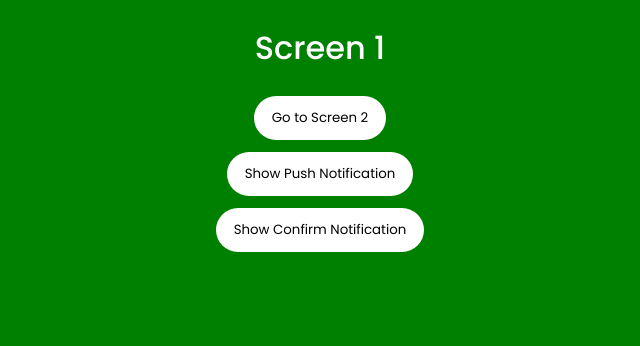
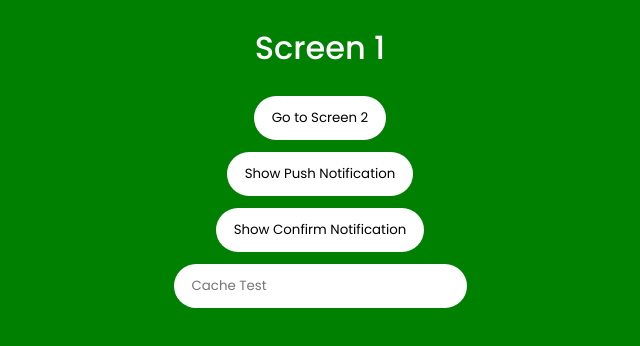
Before and after one commit to schwiftycode/react-pwa-components, a React (Create React App) app: page / in a window 1280 px wide. Shown: the top 346 px of the page, without its empty margins (320-960 px from the left). Built offline with nearby package versions, Linux system fonts and the light colour scheme.

Commit message:
Organized Screens

```diff
--- a/src/App.jsx
+++ b/src/App.jsx
@@ -1,90 +1,16 @@
 import React, { useRef } from 'react';
 import ScreenSwitcher from './components/ScreenSwitcher';
-import Animations from './components/Scripts/Animations';
-import Easings from './components/Scripts/Easings';
-import Notifications from './components/Notification/Notifications';
+import { First, Second } from './screens';
 
 import './App.css';
 
 function App() {
-  const pageStyle = {
-    height: '100%',
-    display: 'flex',
-    flexDirection: 'column',
-    alignItems: 'center',
-  }
-  const pageHeaderStyle = {
-    color: 'white',
-    marginTop: 24,
-    marginBottom: 12,
-    fontWeight: 500,
-  }
-  const buttonStyle = {
-    padding: 12,
-    paddingLeft: 18,
-    paddingRight: 18,
-    border: 'none',
-    background: 'white',
-    color: 'black',
-    borderRadius: 500,
-    marginTop: 12,
-    cursor: 'pointer',
-  }
   const switcher = useRef(null);
 
-  const screen1 = <div style={{
-    ...pageStyle,
-    background: 'green',
-  }}>
-    <h1 style={pageHeaderStyle}>Screen 1</h1>
+  const screen1 = <First switcher={switcher} />
 
-    {/** Go to Screen 2 Button */}
-    <input type='button' style={buttonStyle} value="Go to Screen 2" onClick={_ => {
-      switcher.current.navigate('Screen2', Animations.SlideFromRight, 200, Easings.easeInOutQuart);
-    }} />
+  const screen2 = <Second switcher={switcher} />
 
-    {/** Show Push Notification Button */}
-    <input type='button' style={buttonStyle} value="Show Push Notification" onClick={_ => {
-      Notifications.show('Test Notification',
-        'This is a test notification showing normal notifications',
-        {
-          darkMode: true
-        }
-      )
-    }} />
-
-    {/** Show Confirm Notification Button */}
-    <input type='button' style={buttonStyle} value="Show Confirm Notification" onClick={_ => {
-      Notifications.showConfirm('Test Confirm Notification',
-        'This is a test notification showing how confirm notifications work',
-        _ => {
-          console.log('Confirm Clicked')
-        },
-        _ => {
-          console.log('Dismiss Clicked')
-        },
-        {
-          darkMode: true,
-          confirmTitle: 'Okay',
-          dismissTitle: 'Nope'
-        }
-      )
-    }} />
-
-  </div>
-
-  const screen2 = <div style={{
-    ...pageStyle,
-    background: 'blue',
-  }}>
-    <h1 style={pageHeaderStyle}>Screen 2</h1>
-
-    {/** Go to Screen 1 Button */}
-    <input type='button' style={buttonStyle} value="Go to Screen 1" onClick={_ => {
-      switcher.current.navigate('Screen1', Animations.SlideFromLeft, 200, Easings.easeInOutQuart);
-    }} />
-
-  </div>
   return (
     <div className="App" id="App">
       <ScreenSwitcher ref={switcher} screens={{
--- /dev/null
+++ b/src/screens/First/index.jsx
@@ -0,0 +1,57 @@
+import React, { useRef, useState } from 'react';
+import ScreenSwitcher from '../../components/ScreenSwitcher';
+import Animations from '../../components/Scripts/Animations';
+import Easings from '../../components/Scripts/Easings';
+import Notifications from '../../components/Notification/Notifications';
+
+import '../style.scss';
+
+const First = props => {
+    const [inputValue, setInputValue] = useState('');
+
+    return (
+        <div className="page" style={{
+            background: 'green',
+        }}>
+            <h1>Screen 1</h1>
+
+            {/** Go to Screen 2 Button */}
+            <input type='button' value="Go to Screen 2" onClick={_ => {
+                props.switcher.current.navigate('Screen2', Animations.SlideFromRight, 200, Easings.easeInOutQuart);
+            }} />
+
+            {/** Show Push Notification Button */}
+            <input type='button' value="Show Push Notification" onClick={_ => {
+                Notifications.show('Test Notification',
+                    'This is a test notification showing normal notifications',
+                    {
+                        darkMode: true
+                    }
+                )
+            }} />
+
+            {/** Show Confirm Notification Button */}
+            <input type='button' value="Show Confirm Notification" onClick={_ => {
+                Notifications.showConfirm('Test Confirm Notification',
+                    'This is a test notification showing how confirm notifications work',
+                    _ => {
+                        console.log('Confirm Clicked')
+                    },
+                    _ => {
+                        console.log('Dismiss Clicked')
+                    },
+                    {
+                        darkMode: true,
+                        confirmTitle: 'Okay',
+                        dismissTitle: 'Nope'
+                    }
+                )
+            }} />
+
+            <input type="text" value={inputValue} placeholder="Cache Test" onChange={e => setInputValue(e.target.value)} />
+
+        </div>
+    )
+}
+
+export default First;
--- /dev/null
+++ b/src/screens/Second/index.jsx
@@ -0,0 +1,49 @@
+import React, { useRef } from 'react';
+import ScreenSwitcher from '../../components/ScreenSwitcher';
+import Animations from '../../components/Scripts/Animations';
+import Easings from '../../components/Scripts/Easings';
+import Notifications from '../../components/Notification/Notifications';
+
+import '../style.scss';
+
+const Second = props => {
+    const pageStyle = {
+        height: '100%',
+        display: 'flex',
+        flexDirection: 'column',
+        alignItems: 'center',
+    }
+    const pageHeaderStyle = {
+        color: 'white',
+        marginTop: 24,
+        marginBottom: 12,
+        fontWeight: 500,
+    }
+    const buttonStyle = {
+        padding: 12,
+        paddingLeft: 18,
+        paddingRight: 18,
+        border: 'none',
+        background: 'white',
+        color: 'black',
+        borderRadius: 500,
+        marginTop: 12,
+        cursor: 'pointer',
+    }
+    return (
+        <div style={{
+            ...pageStyle,
+            background: 'blue',
+        }}>
+            <h1 style={pageHeaderStyle}>Screen 2</h1>
+
+            {/** Go to Screen 1 Button */}
+            <input type='button' style={buttonStyle} value="Go to Screen 1" onClick={_ => {
+                props.switcher.current.navigate('Screen1', Animations.SlideFromLeft, 200, Easings.easeInOutQuart);
+            }} />
+
+        </div>
+    )
+}
+
+export default Second;
--- /dev/null
+++ b/src/screens/index.jsx
@@ -0,0 +1,7 @@
+import First from './First';
+import Second from './Second';
+
+export {
+    First,
+    Second
+}
--- /dev/null
+++ b/src/screens/style.scss
@@ -0,0 +1,36 @@
+.page {
+    height: 100%;
+    display: flex;
+    flex-direction: column;
+    align-items: center;
+
+    h1 {
+        color: white;
+        margin-top: 24px;
+        margin-bottom: 12px;
+        font-weight: 500;
+    }
+
+    input[type="button"] {
+        padding: 12px;
+        padding-left: 18px;
+        padding-right: 18px;
+        border: none;
+        background: white;
+        color: black;
+        border-radius: 500px;
+        margin-top: 12px;
+        cursor: pointer;
+    }
+
+    input[type="text"] {
+        padding: 12px;
+        padding-left: 18px;
+        padding-right: 18px;
+        border: none;
+        background: white;
+        color: black;
+        border-radius: 500px;
+        margin-top: 12px;
+    }
+}
```
